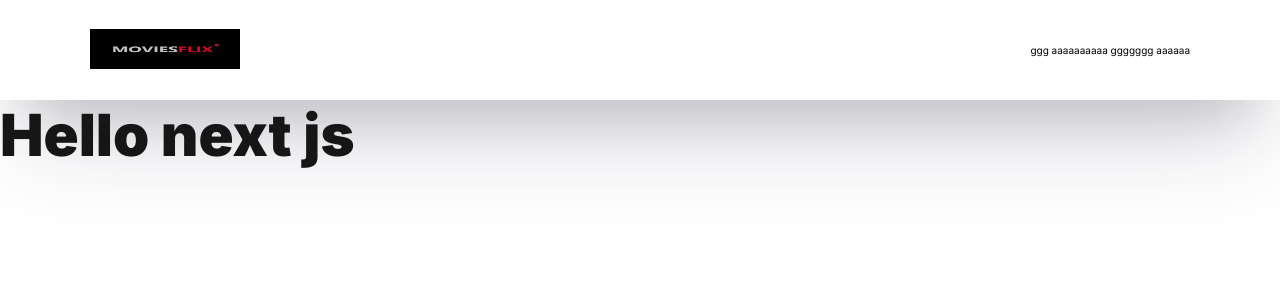
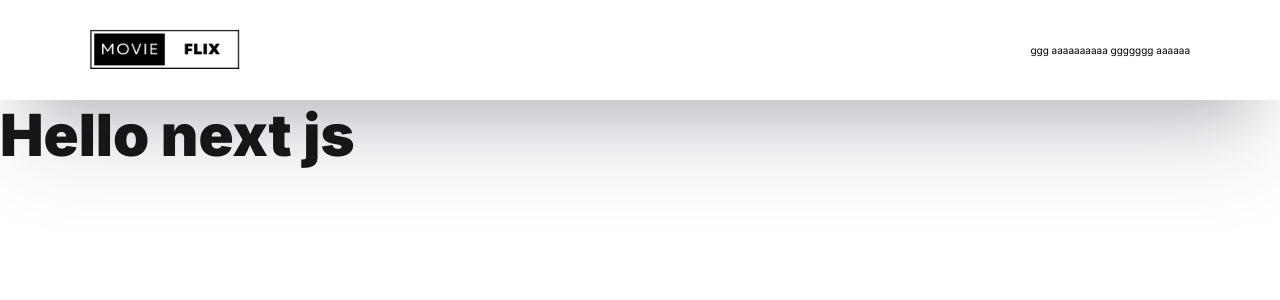
Before and after one commit to shuvo9620/movie-flix, a Next.js app: page / in a window 1280 px wide. Shown: the top 300 px of the page. Built offline with nearby package versions, Linux system fonts and the light colour scheme.

Commit message:
logo changed

```diff
--- a/src/app/components/Header.jsx
+++ b/src/app/components/Header.jsx
@@ -8,7 +8,7 @@ const Header = () => {
         <header className={styles.main_header}>
             <div className={styles.navbar_brand}>
                 <Link href="/">
-                <Image src="/logo2.webp" alt='logo' width="150" height="40"/>
+                <Image src="/logo3.png" alt='logo' width="150" height="40"/>
                 </Link>
             </div>
             <div className={styles.navbarList}>
```
Also changed, not shown: public/logo2.webp (deleted), public/logo3.png (added).
